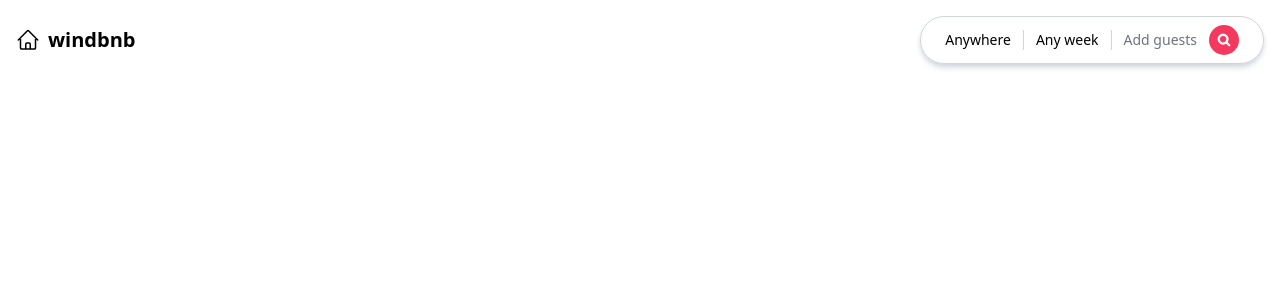
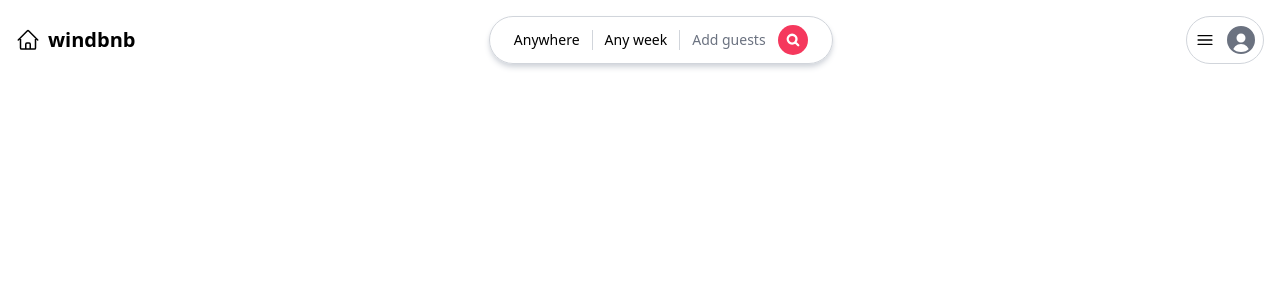
Before and after one commit to timothymei327/windbnb, a React (Create React App) app in the folder client/: page / in a window 1280 px wide. Shown: the top 300 px of the page. Built offline with nearby package versions, Linux system fonts and the light colour scheme.

Commit message:
side menu pill styled

```diff
--- a/client/src/App.js
+++ b/client/src/App.js
@@ -42,6 +42,36 @@
             </svg>
           </button>
         </div>
+        <div className="flex items-center gap-3 border border-gray-300 rounded-full p-2">
+          <svg
+            xmlns="http://www.w3.org/2000/svg"
+            fill="none"
+            viewBox="0 0 24 24"
+            strokeWidth={1.7}
+            stroke="currentColor"
+            className="w-5"
+          >
+            <path
+              strokeLinecap="round"
+              strokeLinejoin="round"
+              d="M3.75 6.75h16.5M3.75 12h16.5m-16.5 5.25h16.5"
+            />
+          </svg>
+          <div className="bg-gray-500 text-white rounded-full border-2 border-gray-500 overflow-hidden">
+            <svg
+              xmlns="http://www.w3.org/2000/svg"
+              viewBox="0 0 24 24"
+              fill="currentColor"
+              className="w-6 h-6 relative top-1"
+            >
+              <path
+                fillRule="evenodd"
+                d="M7.5 6a4.5 4.5 0 119 0 4.5 4.5 0 01-9 0zM3.751 20.105a8.25 8.25 0 0116.498 0 .75.75 0 01-.437.695A18.683 18.683 0 0112 22.5c-2.786 0-5.433-.608-7.812-1.7a.75.75 0 01-.437-.695z"
+                clipRule="evenodd"
+              />
+            </svg>
+          </div>
+        </div>
       </header>
     </div>
   )
```
